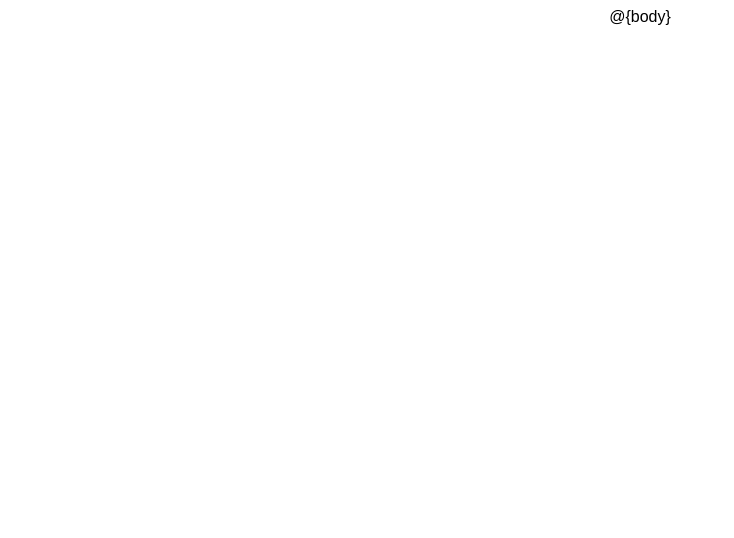
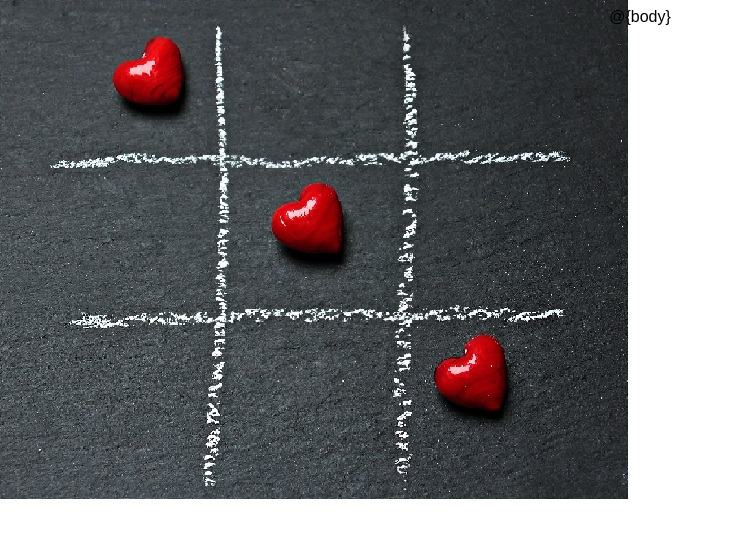
Before and after one commit to eandablo/matdeform, a website: page views/layout.html in a window 1280 px wide. Shown: the whole page, without its empty margins (0-734 px from the left). Drawn offline with nearby package versions, Linux system fonts and the light colour scheme.

Commit message:
body background image

```diff
--- a/views/layout.html
+++ b/views/layout.html
@@ -13,6 +13,7 @@
         body {
             font-family: Arial;
             text-align: center;
+            background-image: url('tic-tac.jpg');
         }
 
         /**
```
Also changed, not shown: views/tic-tac.jpg (added).
